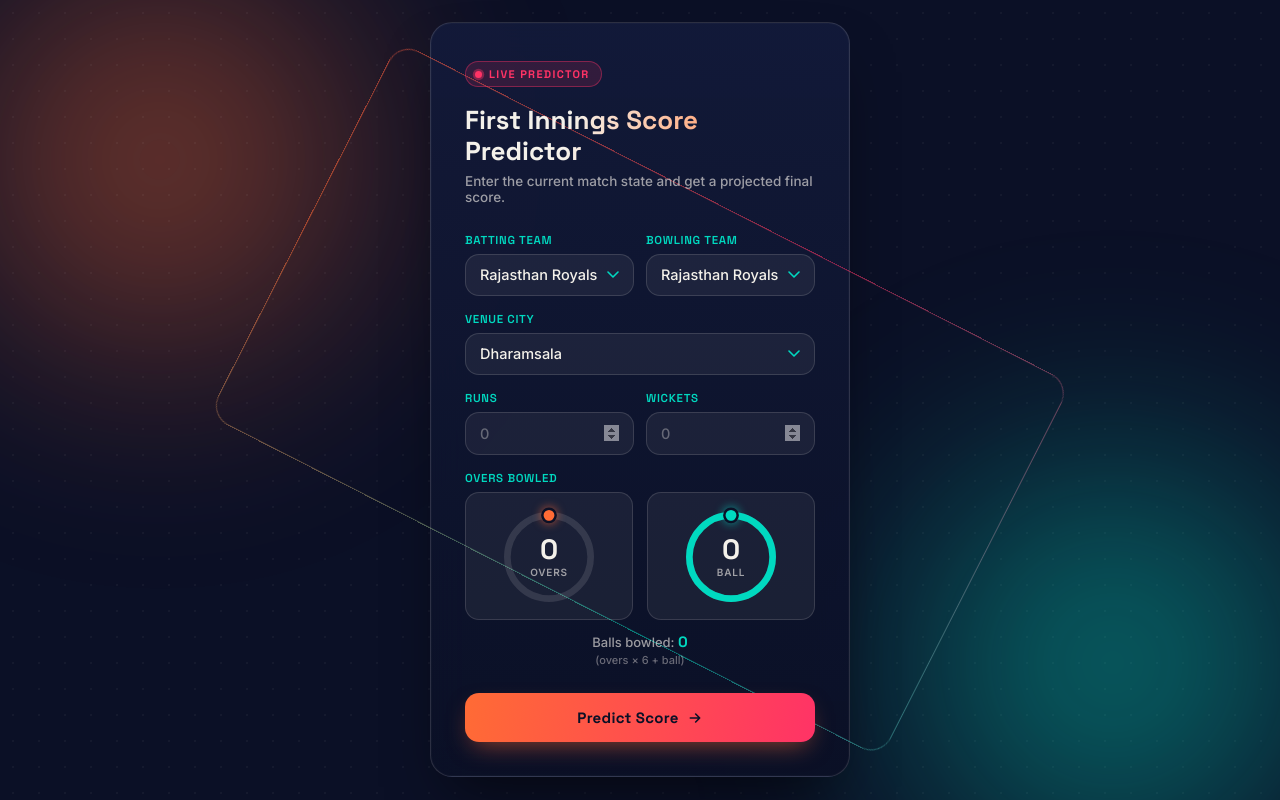
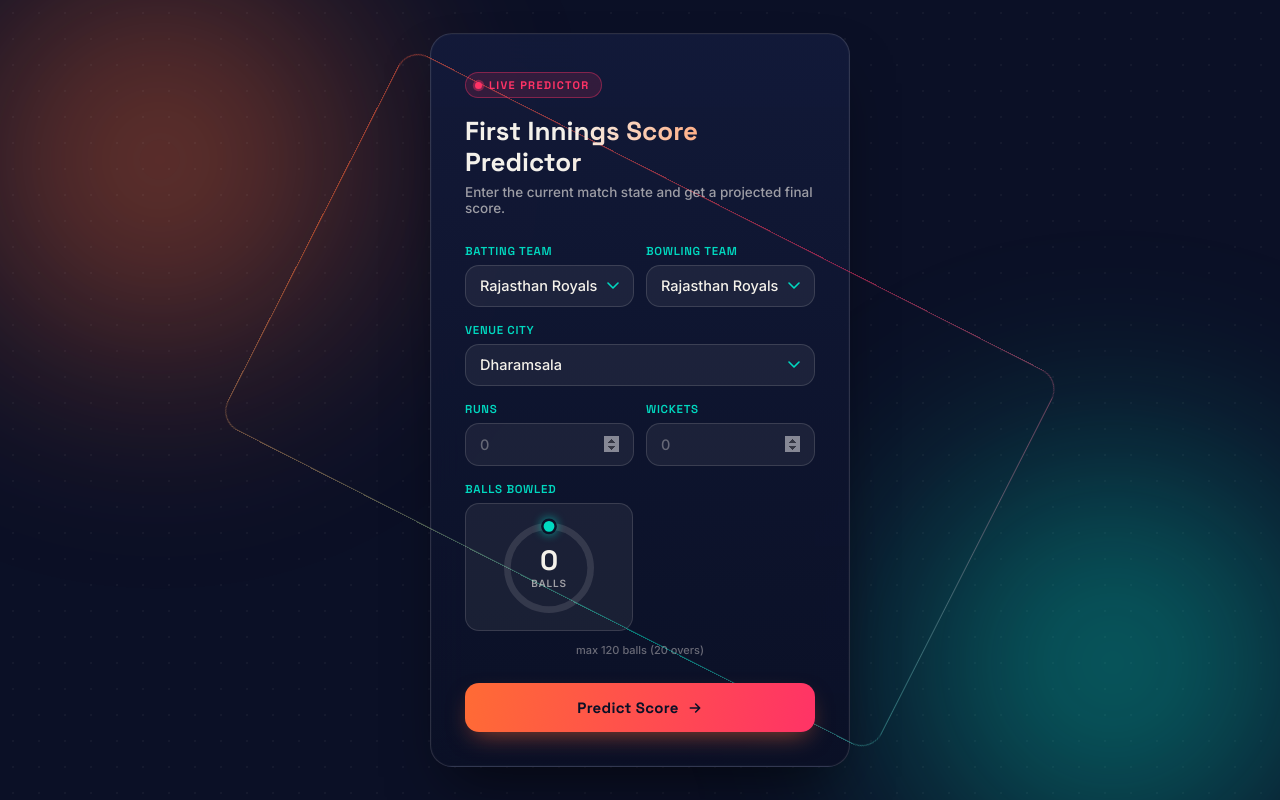
Before and after one commit to nagendragouda390-lgtm/Cricket-score-predictor-ipl, a Flask app: page / in a window 1280 px wide. Run offline with Flask 3, Linux system fonts and the light colour scheme; parts of the project's set-up code (start-up, migrations or seed data) failed here and were passed over.

Commit message:
Add files via upload

```diff
--- a/templates/index.html
+++ b/templates/index.html
@@ -65,39 +65,25 @@
     </div>
 
     <div class="field">
-      <label>Overs Bowled</label>
-      <div class="dial-row">
+      <label>Balls Bowled</label>
+      <div class="dial-row single">
 
-        <div class="dial" id="dial-over" data-min="0" data-max="19" data-value="0">
+        <div class="dial" id="dial-balls" data-min="0" data-max="120" data-value="0">
           <svg class="dial-svg" viewBox="0 0 120 120">
             <circle class="dial-hitarea" cx="60" cy="60" r="60"></circle>
             <circle class="dial-track" cx="60" cy="60" r="50"></circle>
-            <circle class="dial-progress" id="dial-over-progress" cx="60" cy="60" r="50"></circle>
-            <circle class="dial-handle" id="dial-over-handle" cx="60" cy="10" r="8"></circle>
+            <circle class="dial-progress teal" id="dial-balls-progress" cx="60" cy="60" r="50"></circle>
+            <circle class="dial-handle teal" id="dial-balls-handle" cx="60" cy="10" r="8"></circle>
           </svg>
           <div class="dial-readout">
-            <span class="dial-value" id="dial-over-value">0</span>
-            <span class="dial-unit">overs</span>
-          </div>
-        </div>
-
-        <div class="dial" id="dial-ball" data-min="0" data-max="5" data-value="0">
-          <svg class="dial-svg" viewBox="0 0 120 120">
-            <circle class="dial-hitarea" cx="60" cy="60" r="60"></circle>
-            <circle class="dial-track" cx="60" cy="60" r="50"></circle>
-            <circle class="dial-progress teal" id="dial-ball-progress" cx="60" cy="60" r="50"></circle>
-            <circle class="dial-handle teal" id="dial-ball-handle" cx="60" cy="10" r="8"></circle>
-          </svg>
-          <div class="dial-readout">
-            <span class="dial-value" id="dial-ball-value">0</span>
-            <span class="dial-unit">ball</span>
+            <span class="dial-value" id="dial-balls-value">0</span>
+            <span class="dial-unit">balls</span>
           </div>
         </div>
 
       </div>
       <div class="dial-summary">
-        Balls bowled: <strong id="balls-total">0</strong>
-        <span class="dial-formula">(overs × 6 + ball)</span>
+        <span class="dial-formula">max 120 balls (20 overs)</span>
       </div>
     </div>
 
@@ -220,17 +206,11 @@
     return { get: () => value };
   }
 
-  function updateTotal(){
-    const overs = overDial.get();
-    const ball = ballDial.get();
-    const total = overs * 6 + ball;
-    document.getElementById('balls-total').textContent = total;
-    document.getElementById('balls').value = total;
+  function updateTotal(value){
+    document.getElementById('balls').value = value;
   }
 
-  const overDial = setupDial('dial-over', 'dial-over-progress', 'dial-over-handle', 'dial-over-value', updateTotal);
-  const ballDial = setupDial('dial-ball', 'dial-ball-progress', 'dial-ball-handle', 'dial-ball-value', updateTotal);
-  updateTotal();
+  setupDial('dial-balls', 'dial-balls-progress', 'dial-balls-handle', 'dial-balls-value', updateTotal);
 })();
 </script>
 
```
